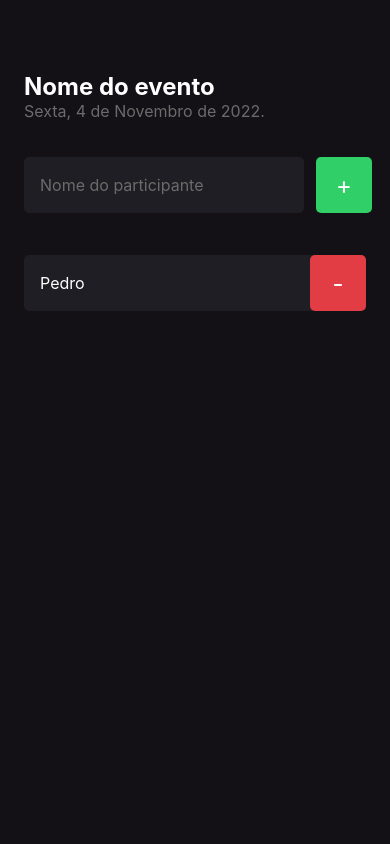
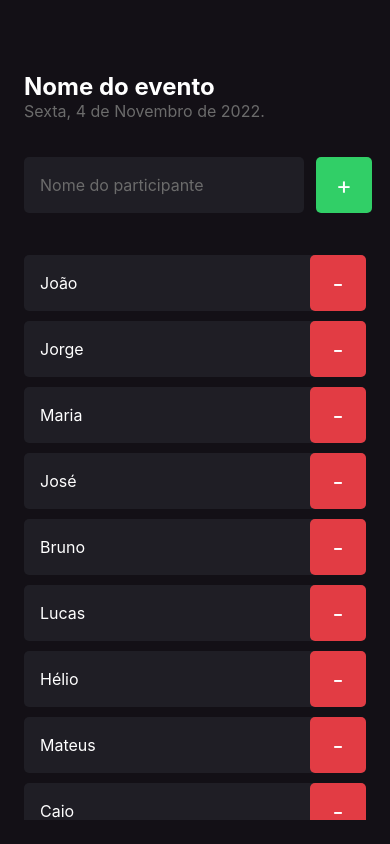
Before and after one commit to phmachado/ignite-imhere, a React Native app: screen / in a window 390 px wide. Built offline with nearby package versions, Linux system fonts and the light colour scheme.

Commit message:
Project 01 | Using ScrollView

```diff
--- a/src/screens/Home/index.tsx
+++ b/src/screens/Home/index.tsx
@@ -1,10 +1,28 @@
-import { View, Text, TextInput, TouchableOpacity } from "react-native";
+import {
+  View,
+  Text,
+  TextInput,
+  TouchableOpacity,
+  ScrollView,
+} from "react-native";
 
 import Participant from "../../components/Participant";
 
 import { styles } from "./styles";
 
 export default function Home() {
+  const participants = [
+    "João",
+    "Jorge",
+    "Maria",
+    "José",
+    "Bruno",
+    "Lucas",
+    "Hélio",
+    "Mateus",
+    "Caio",
+  ];
+
   function handleParticipantAdd() {
     console.log("Add");
   }
@@ -28,11 +46,15 @@ export default function Home() {
           <Text style={styles.buttonText}>+</Text>
         </TouchableOpacity>
       </View>
-
-      <Participant
-        name="Pedro"
-        onRemove={() => handleParticipantRemove("Pedro")}
-      />
+      <ScrollView showsVerticalScrollIndicator={false}>
+        {participants.map((participant) => (
+          <Participant
+            key={participant}
+            name={participant}
+            onRemove={() => handleParticipantRemove(participant)}
+          />
+        ))}
+      </ScrollView>
     </View>
   );
 }
```
